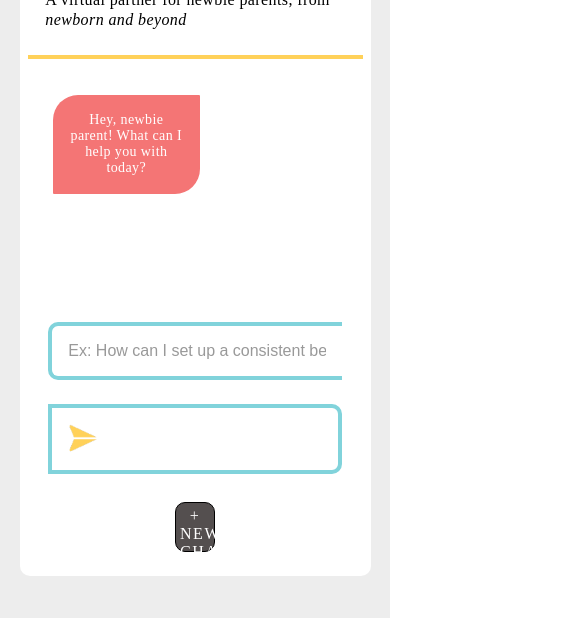
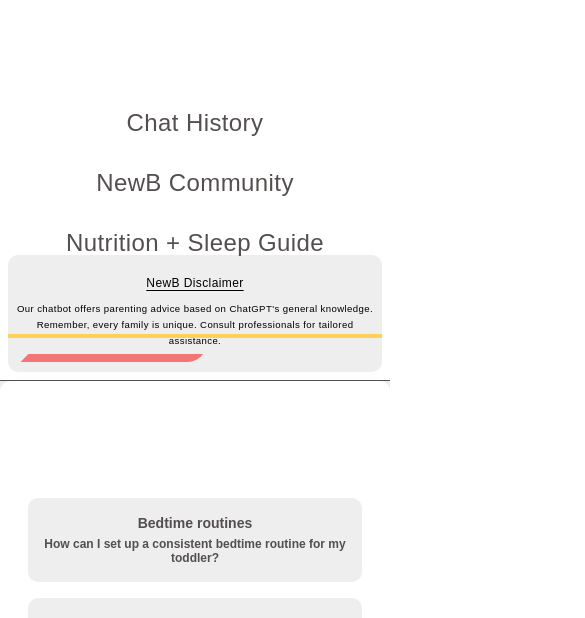
Before and after one commit to sfwells0518/ask-me-chatbot, a website built with Vite: page index.html in a window 390 px wide. Shown: the part 226-844 px from the top of the page, 585 px wide, since content can reach past the window. Built offline with nearby package versions, Linux system fonts and the light colour scheme; some packages are replaced by stand-ins of ours; no server answers; the database is empty; a web font is replaced by a local one.

Commit message:
implement v2 css and html - need to do additional testing for responsiveness

```diff
--- a/index.css
+++ b/index.css
@@ -1,6 +1,5 @@
 :root {
   --border-rad-lg: 10px;
-  --medium-light-text: #586e88;
   --light-text: #fcfcfc;
 }
 
@@ -14,13 +13,114 @@ html,
 body {
   margin: 0;
   padding: 0;
-  font-family: 'Amstelvar';
-  font-variation-settings: 'wght' 50;
+  font-family: 'Avenir', sans-serif;
   font-size: 16px;
   letter-spacing: .025em;
 }
 
+.layout-container {
+  display: flex;
+  justify-content: flex-start;
+  width: 100%;
+  height: 100vh;
+  overflow: hidden;
+}
+
+/* Sidebar styles */
+.sidebar {
+  width: 20%;
+  background-color: #ffffff;
+  padding: 1em;
+  display: flex;
+  flex-direction: column;
+  justify-content: start;
+  align-items: center;
+  border-right: 4px solid #544F4F;
+}
+
+.clear-btn {
+  position: relative;
+  background: #81D3DB;
+  border: none !important;
+  color: #ffffff;
+  margin-top: .25em;
+  width: 10em;
+  text-align: center;
+  font-size: .75em;
+}
+
+.clear-btn:hover {
+  background: #FFD159;
+  color: #ffffff;
+}
+
+.new-chat {
+  width: 1.4em;
+  position: absolute;
+  left: 1.4em;
+  top: 1.3em;
+}
+
+.sidebar ul {
+  list-style-type: none;
+  padding: 0;
+  margin-top: 8em;
+  position: relative;
+  top: 50px;
+}
+
+.sidebar ul li {
+  margin-bottom: 2em;
+  text-align: center;
+  font-family: 'Avenir', sans-serif;
+}
+
+.sidebar ul li a {
+  text-decoration: none;
+  color: #544F4F;
+  font-weight: 300;
+  font-size: 1em;
+  padding: 0.5em 1em;
+  border-radius: var(--border-rad-lg);
+  transition: background-color 0.3s ease;
+}
+
+.sidebar ul li a:hover {
+  text-decoration: underline;
+  text-underline-offset: 10px;
+  text-decoration-color: #F47575;
+  text-decoration-thickness: 5px;
+}
+
+.footer-bg {
+  margin-top: auto;
+  text-align: center;
+  width: 100%;
+  background-color: #eeeeee;
+  border: #eeeeee;
+  border-radius: var(--border-rad-lg);
+  font-family: 'Avenir', sans-serif;
+  font-weight: 100;
+  line-height: 1em;
+}
+
+h5 {
+  margin-bottom: -1em;
+  text-decoration: underline;
+  text-underline-offset: 3px;
+  font-weight: 100;
+  font-size: .75em;
+}
+
+h6 {
+  padding-left: 5px;
+  padding-right: 5px;
+  font-size: .6em;
+  font-weight: 100;
+}
+
 main {
+  flex: 1;
   background-color: #ededed;
   height: 100vh;
   display: flex;
@@ -28,18 +128,58 @@ main {
   justify-content: center;
 }
 
-/* chatbot elements */
-
+/* Adjusting chatbot styles */
 .chatbot-container {
+  flex: none;
   background-color: #ffffff;
   border-radius: var(--border-rad-lg);
   display: flex;
   flex-direction: column;
-  padding: 0.5em;
-  width: 90%;
-  height: 90%;
-  max-width: 1250px;
-  min-height: 500px;
+  padding: .5em;
+  height: 100%;
+  width: 80%;
+}
+
+.chatbot-header {
+  display: block;
+  border-bottom: 4px solid #FFD159;
+  width: 100%;
+  padding-bottom: 1em;
+  margin-top: -4.5em;
+}
+
+.chatbot-header>* {
+  margin: .11em;
+}
+
+h2 {
+  text-align: center;
+  font-size: .75em;
+  padding-bottom: 1.5em;
+  position: relative;
+}
+
+h2::after {
+  content: "";
+  display: block;
+  position: absolute;
+  bottom: 0;
+  left: 50%;
+  transform: translateX(-50%);
+  width: 110%;
+  height: 4px;
+  background: linear-gradient(to right, transparent, #F47575, transparent);
+}
+
+.logo {
+  width: 8em;
+  margin-bottom: .25em;
+}
+
+.handprints {
+  width: 12em;
+  height: auto;
+  margin-top: 6.75em;
 }
 
 .chatbot-content {
@@ -48,147 +188,24 @@ main {
   flex-direction: column;
   justify-content: space-between;
   overflow-y: auto;
-}
-
-/* Media queries for responsiveness */
-
-@media (max-width: 767px) {
-  .chatbot-container {
-    width: 90%;
-    min-height: 500px;
-    height: 90%;
-  }
-
-  .chatbot-header {
-    text-align: center;
-  }
-
-  .logo {
-    width: 7em;
-    margin-bottom: -5em;
-  }
-
-  .chatbot-conversation-container {
-    max-height: 200px;
-    overflow-y: auto;
-  }
-
-  .chatbot-input-container {
-    flex-direction: column;
-    align-items: center;
-    margin-top: auto;
-  }
-
-  input[type="text"],
-  button {
-    width: 100%;
-    border-radius: 10px;
-    font-size: 16px;
-  }
-
-  .submit-btn {
-    margin-top: 1em;
-  }
-}
-
-@media (min-width: 768px) {
-  .chatbot-container {
-    width: 90%;
-    height: 90%;
-  }
-
-  .chatbot-content {
-    overflow-y: auto;
-    height: 100%;
-  }
-
-  .chatbot-input-container {
   position: relative;
-    margin-top: auto;
-    margin-bottom: 1em;
-  }
-
-  .clear-btn {
-    font-size: 14px;
-  }
-
-  .speech {
-    font-size: 20px;
-  }
-
-  h1 {
-    font-size: 20px;
-  }
-
-  h2 {
-    font-size: 14px;
-    font-weight: 100;
-  }
-}
-
-.chatbot-header {
-  display: nav;
-  border-bottom: 4px solid #FFD159;
-  width: 100%;
-  padding-bottom: 1.5em;
-}
-
-.chatbot-header>* {
-  margin: .11em;
-}
-
-.logo {
-  width: 11em;
-  margin-bottom: .25em;
-  padding-left: .9em;
-}
-
-.green-dots {
-  padding-left: 51em;
-  height: 6em;
-  padding-top: -4em;
-}
-
-.clear-btn {
-  grid-area: clear-btn;
-  height: 20px;
-  padding: .25em;
-  width: 12%;
-  text-transform: uppercase;
-  font-family: 'Amstelvar';
-  font-variation-settings: 'wght' 50;
-  letter-spacing: .1em;
-  height: 50px;
-  background-color: #544F4F;
-  color: #ffffff;
-  border: 1px solid #000000;
-  border-radius: 10px;
-  font-size: 16px;
-  margin: 0 auto;
-  margin-top: 0;
-  margin-bottom: 1em;
-  flex-shrink: 0;
-  text-align: center;
-}
-
-.clear-btn:hover {
-  border: 1px solid #FFD159;
-  background-color: #FFD159;
-  color: #544F4F;
-  cursor: pointer;
 }
 
 .chatbot-conversation-container {
   display: flex;
   flex-direction: column;
-  align-items: flex-start;
+  align-items: center;
   padding: 20px;
+  padding-top: 6.5em;
+  /* Adjust this value if necessary */
   min-height: 200px;
-  max-height: 70vh;
+  max-height: calc(100vh - 50px);
+  /* Adjust this value based on the space you want to allocate */
   margin: 1em 0;
   width: 100%;
   overflow-y: auto;
-  /* Added this property */
+  /* Provides a scrollbar when content overflows */
+  gap: 0;
 }
 
 .speech,
@@ -196,10 +213,13 @@ main {
 .speech-human {
   display: flex;
   justify-content: center;
+  position: relative;
   align-items: center;
   text-align: center;
+  line-height: 1.5em;
+  font-weight: 100;
   max-width: 50%;
-  min-width: 25%;
+  min-width: 30%;
   overflow-wrap: break-word;
   word-wrap: break-word;
 }
@@ -210,45 +230,84 @@ main {
   margin: 5px;
   color: #ffffff;
   border-radius: var(--border-rad-lg);
-  font-size: 14px;
+  font-size: 12px;
 }
 
 .speech:first-child {
-  margin-top: 0;
-  align-self: flex-start;
-  font-weight: 100;
-  font-family: 'Amstelvar';
-  font-variation-settings: 'wght' 50;
-
-
+  margin: 0;
+  margin-bottom: -3em;
+  margin-left: 12px;
+  padding-top: 1em;
+  padding-bottom: 1em;
+  display: flex;
+  position: relative;
+  top: -50;
+  height: 4em;
+  border: none;
+  border-radius: 20px 20px 20px 10px;
+  font-size: 12px !important;
+  font-weight: 100 !important;
 }
 
 .speech-ai {
   background: #F47575;
+  position: relative;
   padding: 1.25em 1em;
-  /* Modified padding here */
   align-self: flex-start !important;
   border-bottom-left-radius: 3%;
-  margin-bottom: auto;
+  margin-top: 1.5em;
+  margin-bottom: 1.5em;
+  margin-left: 12px;
   border: none;
-  border-radius: 25px 1px;
+  border-radius: 20px 20px 20px 1px;
 }
 
 .speech-human {
   background: #81D3DB;
   padding: 1.25em 1em;
-  /* Modified padding here */
   align-self: flex-end;
   text-align: center;
+  margin-top: 1.5em;
+  margin-bottom: 1.5em;
+  margin-right: 12px;
   border: none;
-  border-radius: 25px 1px;
+  border-radius: 20px 20px 1px 20px;
+}
+
+/* Adding tails to chat bubbles */
+.speech:first-child::before,
+.speech-ai::before {
+  content: '';
+  position: absolute;
+  bottom: 0;
+  left: -10px;
+  width: 20px;
+  height: 20px;
+  background: #F47575;
+  clip-path: polygon(100% 100%, 0 100%, 100% 0);
+}
+
+.speech:first-child::before {
+  background: #F47575;
+}
+
+.speech-human::before {
+  content: '';
+  position: absolute;
+  bottom: 0;
+  right: -10px;
+  width: 20px;
+  height: 20px;
+  background: #81D3DB;
+  clip-path: polygon(100% 100%, 0 100%, 0 0);
 }
 
 .chatbot-input-container {
   display: flex;
-  margin-bottom: 1.25em;
+  margin-bottom: 0;
   padding-left: 1.3em;
   padding-right: 1.3em;
+  height: 4.5em;
 }
 
 input[type="text"],
@@ -256,124 +315,195 @@ button {
   background-color: transparent;
   border: 4px solid #81D3DB;
   border-radius: 10px;
-  padding: 1em;
+  padding: 1.5em;
   margin-bottom: .5em;
-  font-size: 16px;
+  font-size: 12px;
   text-align: left;
-
 }
 
 input[type="text"] {
   color: #000000;
-  width: 100%;
-  border-right: 0;
-  border-top-right-radius: 0;
-  border-bottom-right-radius: 0;
+  flex: 1;
+  padding-left: 10px;
+  margin-right: .5em;
+}
+
+input[type="text"]:focus {
   outline: none;
 }
 
+.suggested-prompts {
+  display: grid;
+  grid-template-columns: 475px 475px;
+  gap: .5em;
+  justify-content: center;
+  align-content: center;
+  position: absolute;
+  bottom: 85px;
+  left: 50%;
+  transform: translateX(-50%);
+  width: calc(100% - 40px);
+}
 
-.submit-btn {
-  border-left: 1;
-  border-top-left-radius: 0;
-  border-bottom-left-radius: 0;
-  background: white;
+.suggestion-btn {
+  display: flex;
+  flex-direction: column;
+  justify-content: center;
+  background-color: #eeeeee;
+  align-items: center;
+  border: 4px solid #eeeeee;
+  color: #544F4F;
   cursor: pointer;
+  transition: background-color 0.3s;
+  width: 475px;
+  margin-right: .25em;
+  margin-bottom: 0;
+  text-align: center;
+  font-size: .75em;
+  font-family: 'Avenir', sans-serif;
+  height: 7em;
+}
+
+.suggestion-btn h3,
+.suggestion-btn h4 {
+  margin: .25em;
+}
+
+h3 {
+  font-weight: bolder;
+}
+
+h4 {
+  font-weight: 600;
+}
+
+.suggestion-btn:hover {
+  background-color: #81D3DB;
+  border: #81D3DB;
+  color: #544F4F;
+}
+
+.suggestion-btn .send-btn-icon {
+  width: 20px;
+  height: 20px;
+  margin-left: 700px;
+}
+
+button {
+  color: var(--light-text);
+  background-color: #81D3DB;
+  cursor: pointer;
+  font-weight: normal;
   transition: background-color 0.3s ease;
 }
 
-.submit-btn:hover {
+button:hover {
   background-color: #544F4F;
 }
 
-.send-btn-icon {
-  width: 30px;
-  display: block;
+button:active {
+  background-color: #81D3DB;
 }
 
-h1 {
-  font-size: 24px;
-  padding-bottom: .1em;
-  font-weight: 600;
-  color: #000000;
-  text-align: center;
+button:focus {
+  outline: none;
 }
 
-h2,
-p {
-  color: #000000;
-  font-family: 'Amstelvar';
-  font-variation-settings: 'wght' 50;
-
-
+/* Media queries for responsiveness */
+@media (max-width: 768px) {
+  .layout-container {
+    flex-direction: column;
   }
 
-h2 {
-  text-align: left;
-  font-size: 16px;
-  font-weight: 100;
-  grid-area: subtitle;
-  padding-top: 0;
-  padding-left: 1em;
-  letter-spacing: .025em;
-
-
+  .sidebar {
+    width: 100%;
+    border-right: none;
+    border-bottom: 1px solid #544F4F;
+    padding: 0.5em;
   }
 
-@keyframes cursor-blink {
-  0% {
-    opacity: 0;
+  .sidebar ul li a {
+    font-size: 1.2em;
   }
 
-  100% {
-    opacity: 1;
+  .chatbot-container {
+    margin-left: 0;
+    width: 100%;
+    height: calc(100vh - 250px);
+  }
+
+  .chatbot-input-container {
+    flex-direction: column;
+    padding: 0.5em;
+  }
+
+  input[type="text"] {
+    margin: 0.5em 0;
+  }
+
+  .suggested-prompts {
+    grid-template-columns: 1fr;
+    gap: 1em;
+  }
+
+  .suggestion-btn {
+    width: 100%;
+    margin-right: 0;
+  }
+
+  .chatbot-conversation-container {
+    padding: 0.5em;
+  }
+
+  .speech {
+    font-size: 1em;
+    padding: 0.7em;
+  }
+
+  .handprints {
+    display: none;
   }
 }
 
-.blinking-cursor::after {
-  content: "|";
-  font-weight: 700;
+@media (max-width: 480px) {
+  .sidebar ul li a {
+    font-size: 1.5em;
   }
 
-/* Placeholder text styling */
-
-/* Chrome, Safari, and newer versions of Opera */
-#user-input::-webkit-input-placeholder {
-  color: #999;
-  /* any color you prefer */
-  font-style: normal;
-  /* just an example */
+  .chatbot-input-container {
+    padding: 0.3em;
   }
 
-/* Firefox 19+ */
-#user-input::-moz-placeholder {
-  color: #999;
-  font-style: normal;
-  opacity: 1;
-  /* This is required because Firefox reduces the opacity by default */
+  input[type="text"],
+  button {
+    padding: 0.5em;
+    font-size: 14px;
   }
 
-/* Firefox 18- */
-#user-input:-moz-placeholder {
-  color: #999;
-  font-style: normal;
-  opacity: 1;
+  .chatbot-conversation-container {
+    padding: 10px;
   }
 
-/* Internet Explorer 10-11 */
-#user-input:-ms-input-placeholder {
-  color: #999;
-  font-style: normal;
+  .speech {
+    font-size: 12px;
+    padding: 0.5em;
+  }
 }
 
-/* Edge */
-#user-input::-ms-input-placeholder {
-  color: #999;
-  font-style: normal;
+
+/* Submit/Send Button */
+.submit-btn {
+  padding-left: 14px;
+  padding-right: 12px;
+  display: flex;
+  align-items: center;
+  justify-content: center;
 }
 
-/* All other browsers */
-#user-input::placeholder {
-  color: #999;
-  font-style: normal;
+.send-btn-icon {
+  height: 2em;
+  width: 2em;
+  margin: 0;
+  padding: 0;
+  display: block;
 }
--- a/index.html
+++ b/index.html
@@ -1,41 +1,87 @@
-<!doctype html>
+
 <html>
 
 <head>
-  <title>NewB</title>
+  <title>newB</title>
   <link rel="stylesheet" href="index.css">
   <link rel="preconnect" href="https://fonts.googleapis.com">
   <link rel="preconnect" href="https://fonts.gstatic.com" crossorigin>
-  <link rel="https://fonts.googleapis.com/css2?family=Amstelvar:wght&display=swap" rel="stylesheet">
+  <meta name="viewport" content="width=device-width, initial-scale=1.0" />
+  <link href="https://fonts.googleapis.com/css2?family=Avenir:wght@400;700&display=swap" rel="stylesheet">
 </head>
 
 <body>
   <main>
+    <div class="layout-container">
+      <!-- Sidebar -->
+      <aside class="sidebar">
+        <div class="logo">
+          <img src="/newb-logo.png" class="logo">
+        </div>
+        <h2>A virtual partner for newbie parents, from <em>newborn and beyond</em></h2>
+        <button class="clear-btn" id="clear-btn">New Chat
+          <img src="/new-chat.png" class="new-chat">
+        </button>
+        <ul>
+
+          <li><a href="#">Chat History</a></li>
+          <li><a href="#">NewB Community</a></li>
+          <li><a href="#">Nutrition + Sleep Guide</a></li>
+
+
+        </ul>
+        <div class="handprints">
+          <img src="/handprints.png" class="handprints">
+        </div>
+
+        <div class="footer-bg">
+          <h5>NewB Disclaimer</h5>
+          <h6>Our chatbot offers parenting advice based on ChatGPT's general knowledge. Remember, every family is unique. Consult professionals for tailored assistance.</h6>
+        </div>
+      </aside>
       <section class="chatbot-container">
         <div class="chatbot-header">
-        <div className="underline"></div>
-        <img src="/newb-logo.png" class="logo">
+          <div class="underline"></div>
+        </div>
 
-        <img src="/green-dots.png" class="green-dots">
-        <h2>A virtual partner for newbie parents, from</h2>
-        <h2><em>newborn and beyond</em></h2>
-      </div>
+
         <div class="chatbot-content">
           <div class="chatbot-conversation-container" id="chatbot-conversation">
             <div class="speech speech-ai">
-            Hey, newbie parent! What can I help you with today?
+              <h4>Hey, newbie parent! What can I help you with today?</h4>
             </div>
           </div>
+
+          <div class="suggested-prompts">
+            <button id="suggestion1-btn" class="suggestion-btn">
+              <h3>Bedtime routines</h3>
+              <h4>How can I set up a consistent bedtime routine for my toddler?</h4>
+
+            </button>
+            <button id="suggestion2-btn" class="suggestion-btn">
+              <h3>Picky eaters</h3>
+              <h4>How can I encourage my child to try new foods?</h4>
+
+            </button>
+            <button id="suggestion3-btn" class="suggestion-btn">
+              <h3>Temper tantrums</h3>
+              <h4>Strategies for effectively managing and reducing meltdowns</h4>
+
+            </button>
+            <button id="suggestion4-btn" class="suggestion-btn">
+              <h3>Screen time</h3>
+              <h4>Finding the right balance for my preschooler's digital exposure</h4>
+            </button>
+          </div>
           <form id="form" class="chatbot-input-container">
-          <input name="user-input" type="text" id="user-input"
-            placeholder="Ex: How can I set up a consistent bedtime routine for my toddler?" required>
+            <input name="user-input" type="text" id="user-input" placeholder="Send a message..." autocomplete="off" required>
             <button id="submit-btn" class="submit-btn">
               <img src="/send-btn-icon.png" class="send-btn-icon">
             </button>
           </form>
-        <button class="clear-btn" id="clear-btn">+ New Chat</button>
         </div>
       </section>
+    </div>
   </main>
   <script type="module" src="index.js"></script>
 </body>
```
Also changed, not shown: index.js (+27 -0 lines), public/green-dots-large.png (added), public/green-dots-larger.png (added), public/green-dots-larger2.png (added), public/green-dots-vertical.png (deleted), public/handprints.png (added). Lines whose indentation alone changed are shown as unchanged.
